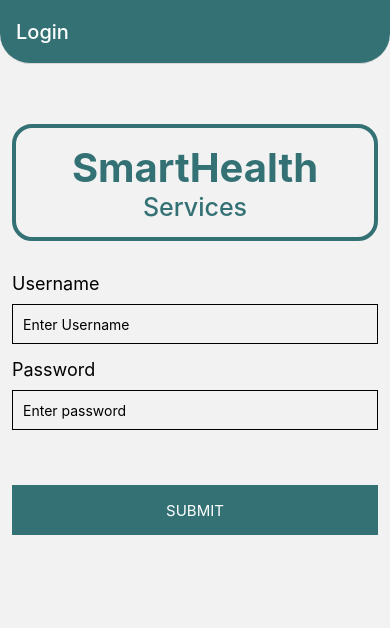
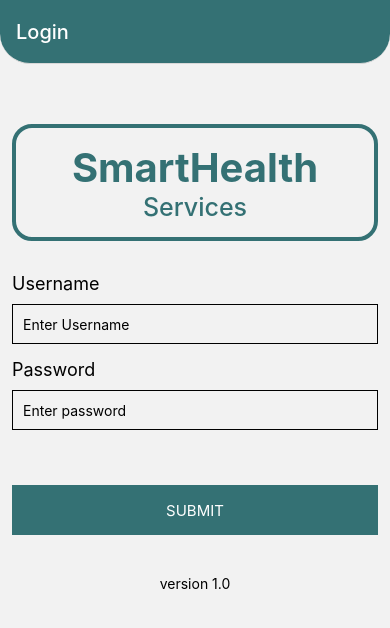
Before and after one commit to Dicksenz/MAPD712-F2022-M2, a React Native app: screen /Login in a window 390 px wide. Shown: the top 628 px of the page. Built offline with nearby package versions, Linux system fonts and the light colour scheme.

Commit message:
version number added to login view

```diff
--- a/views/LoginView.js
+++ b/views/LoginView.js
@@ -77,6 +77,18 @@ const LoginView = ({ navigation }) => {
                 )}
 
                 <CustomButton title="SUBMIT" onPress={handleSubmit} />
+
+                <View
+                  style={{
+                    marginTop: 40,
+                    display: "flex",
+                    flexDirection: "row",
+                    alignItems: "center",
+                    justifyContent: "center",
+                  }}
+                >
+                  <Text>version 1.0</Text>
+                </View>
               </View>
             )}
           </Formik>
@@ -91,6 +103,7 @@ const LoginView = ({ navigation }) => {
 const styles = StyleSheet.create({
   container: {
     display: "flex",
+
     height: "100%",
     paddingTop: 60,
     backgroundColor: "transparent",
```
